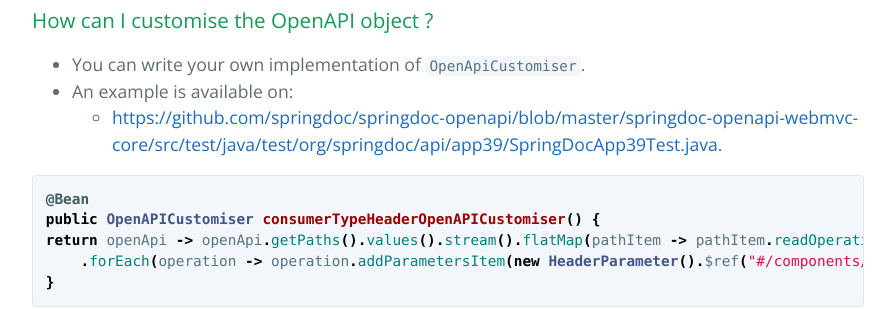
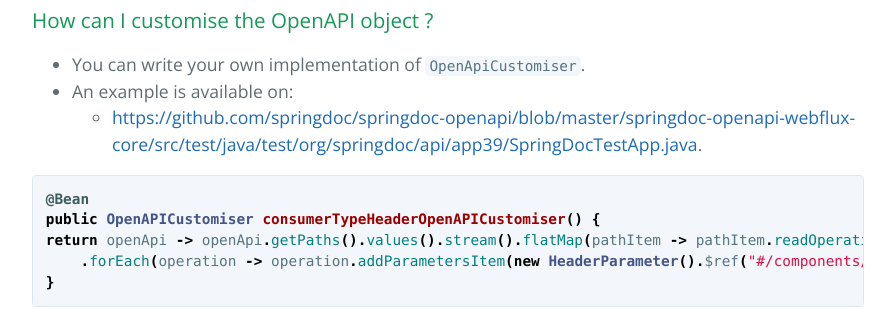
Before and after one commit to springdoc/springdoc.github.io, a Jekyll site: the page built from faq.md, in a window 1280 px wide and 900 px high, scrolled down 8934 px. Shown: the part 155-464 px from the top of the window, without its empty margins (192-1087 px from the left). Built offline with Jekyll 4.4.1, drawn with Linux system fonts in a browser that asks for light colours; part of the change alters nothing that is shown.

Commit message:
Corrected link in faq.md for openapicustomiser

````diff
--- a/faq.md
+++ b/faq.md
@@ -245,7 +245,7 @@ springdoc.swagger-ui.path= /swagger-ui/api-docs.html
 ### How can I customise the OpenAPI object ?
 - You can write your own implementation of `OpenApiCustomiser`.
 - An example is available on:
-  - [https://github.com/springdoc/springdoc-openapi/blob/master/springdoc-openapi-webmvc-core/src/test/java/test/org/springdoc/api/app39/SpringDocApp39Test.java](https://github.com/springdoc/springdoc-openapi/blob/master/springdoc-openapi-webmvc-core/src/test/java/test/org/springdoc/api/app39/SpringDocApp39Test.java).
+  - [https://github.com/springdoc/springdoc-openapi/blob/master/springdoc-openapi-webflux-core/src/test/java/test/org/springdoc/api/app39/SpringDocTestApp.java](https://github.com/springdoc/springdoc-openapi/blob/master/springdoc-openapi-webmvc-core/src/test/java/test/org/springdoc/api/app39/SpringDocApp39Test.java).
 
 ```java
 @Bean
````
